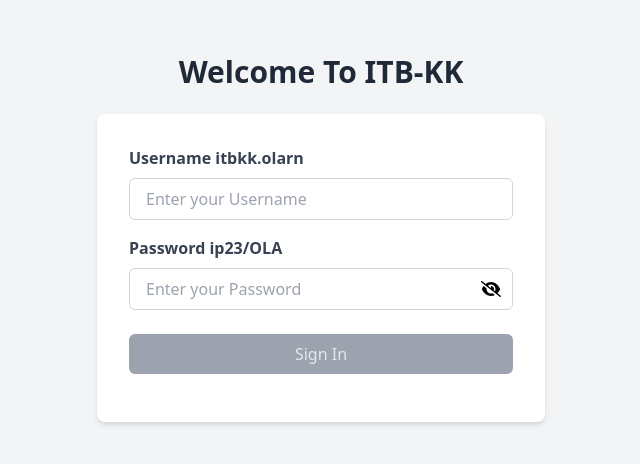
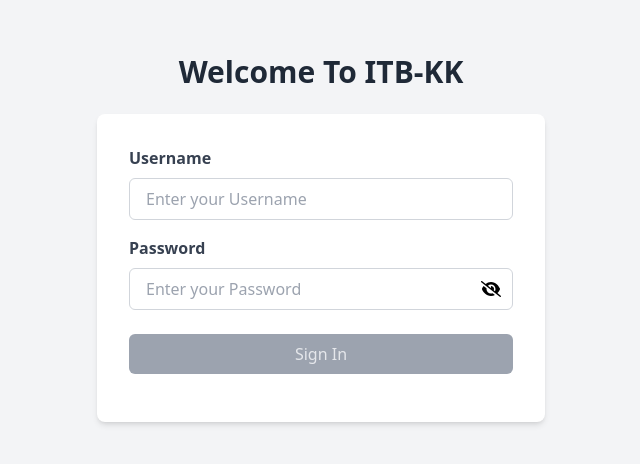
Before and after one commit to Integrated-Project1-G-PL-2/Frontend, a Vue app in the folder FrontEnd-Default/: page /login in a window 1280 px wide. Shown: the part 162-626 px from the top of the page, without its empty margins (319-959 px from the left). Built offline with nearby package versions, Linux system fonts and the light colour scheme.

Commit message:
Update LoginPage.vue

```diff
--- a/FrontEnd-Default/src/components/LoginPage.vue
+++ b/FrontEnd-Default/src/components/LoginPage.vue
@@ -94,7 +94,7 @@ const togglePasswordVisibility = () => {
     <div class="bg-white p-8 rounded-lg shadow-md w-full max-w-md">
       <div class="mb-4">
         <label for="first" class="block text-gray-700 font-semibold mb-2">
-          Username itbkk.olarn
+          Username
         </label>
         <input
           itbkk-username
@@ -133,7 +133,7 @@ const togglePasswordVisibility = () => {
 
       <div class="mb-6">
         <label for="password" class="block text-gray-700 font-semibold mb-2">
-          Password ip23/OLA
+          Password
         </label>
         <div class="relative">
           <input
```
